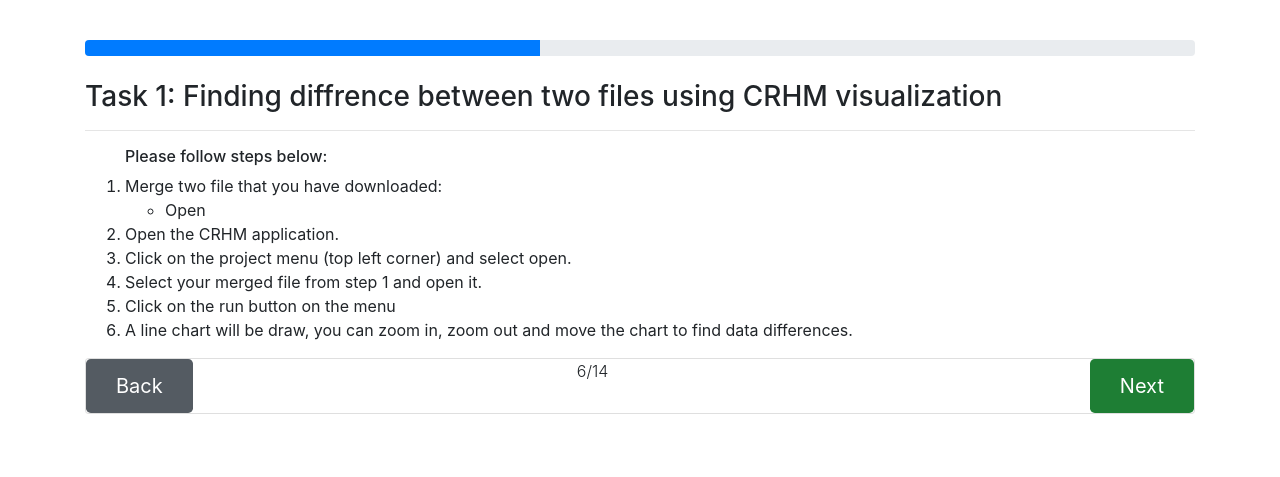
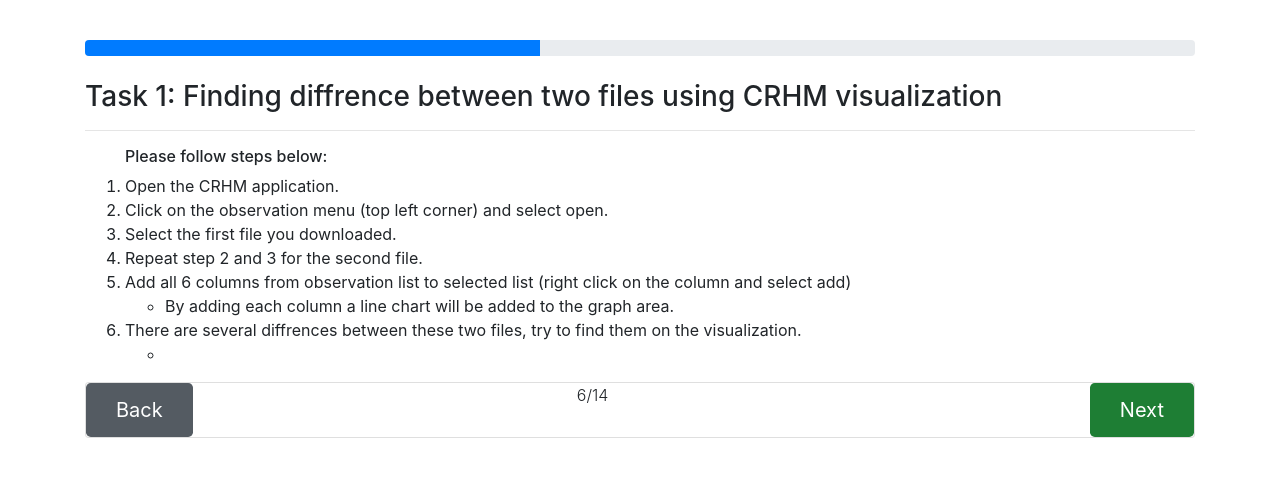
Before and after one commit to hamidkhbl/CRHM-visualisation-experiment-webapp, a Flask app: page /visualization/crhm_guid in a window 1280 px wide. Shown: the part 56-533 px from the top of the page. Run offline with Flask 2, Linux system fonts and the light colour scheme; a user stored in the database is signed in; data comes from the database, SQL or seed files in the repository; some libraries are stand-ins or nearby versions.

Commit message:
edit content

```diff
--- a/app/templates/public/crhm_guid.html
+++ b/app/templates/public/crhm_guid.html
@@ -19,27 +19,33 @@
     <ol>
         <h6>Please follow steps below:</h6>
         <li>
-            Merge two file that you have downloaded:
-            <ul>
-                <li>
-                    Open
-                </li>
-            </ul>
-        </li>
-        <li>
             Open the CRHM application.
         </li>
         <li>
-            Click on the project menu (top left corner) and select open.
+            Click on the observation menu (top left corner) and select open.
         </li>
         <li>
-            Select your merged file from step 1 and open it.
+            Select the first file you downloaded.
         </li>
         <li>
-            Click on the run button on the menu
+            Repeat step 2 and 3 for the second file.
         </li>
         <li>
-            A line chart will be draw, you can zoom in, zoom out and move the chart to find data differences.
+            Add all 6 columns from observation list to selected list (right click on the column and select add)
+            <ul>
+                <li>
+                    By adding each column a line chart will be added to the graph area.
+                </li>
+            </ul>
+
+        </li>
+        <li>
+            There are several diffrences between these two files, try to find them on the visualization.
+            <ul>
+                <li>
+
+                </li>
+            </ul>
         </li>
     </ol>
 
```
Also changed, not shown: app/templates/public/crhm.html (+15 -13 lines).
